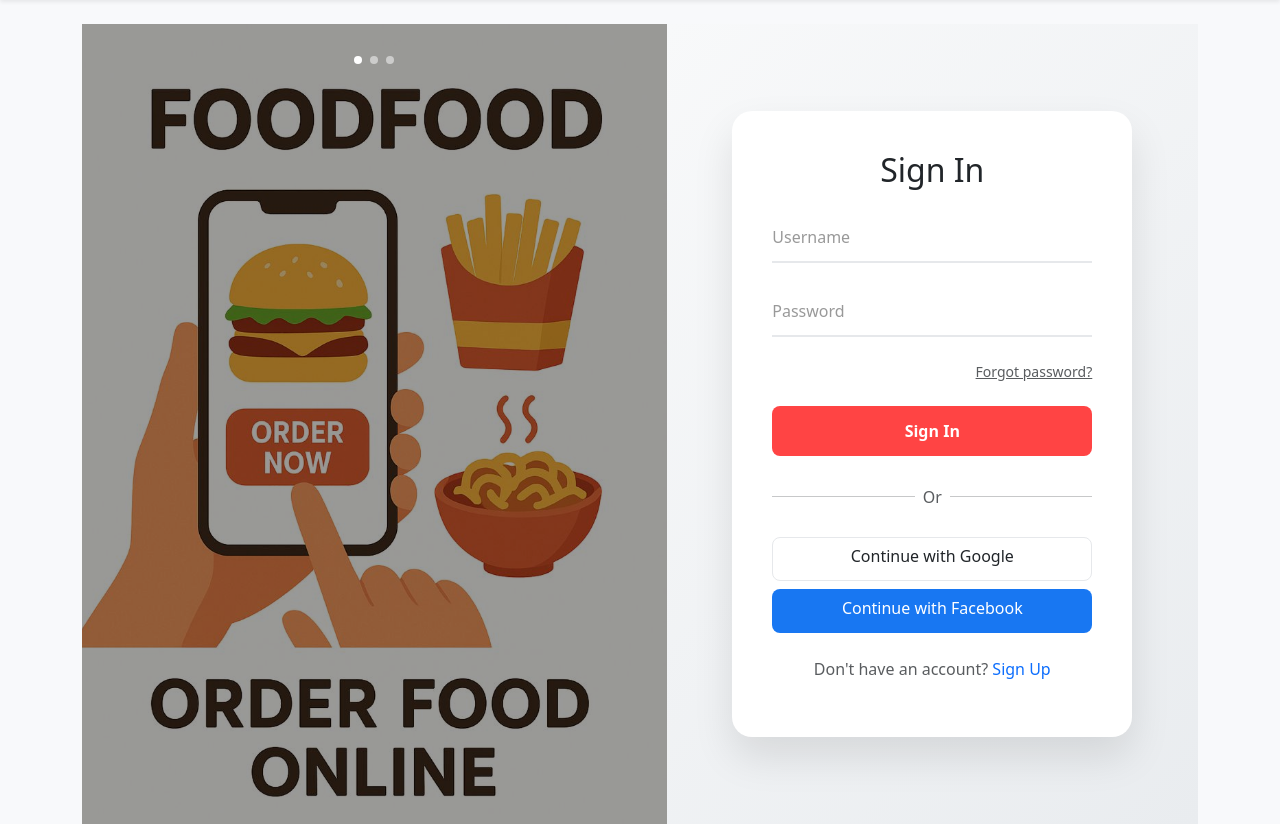
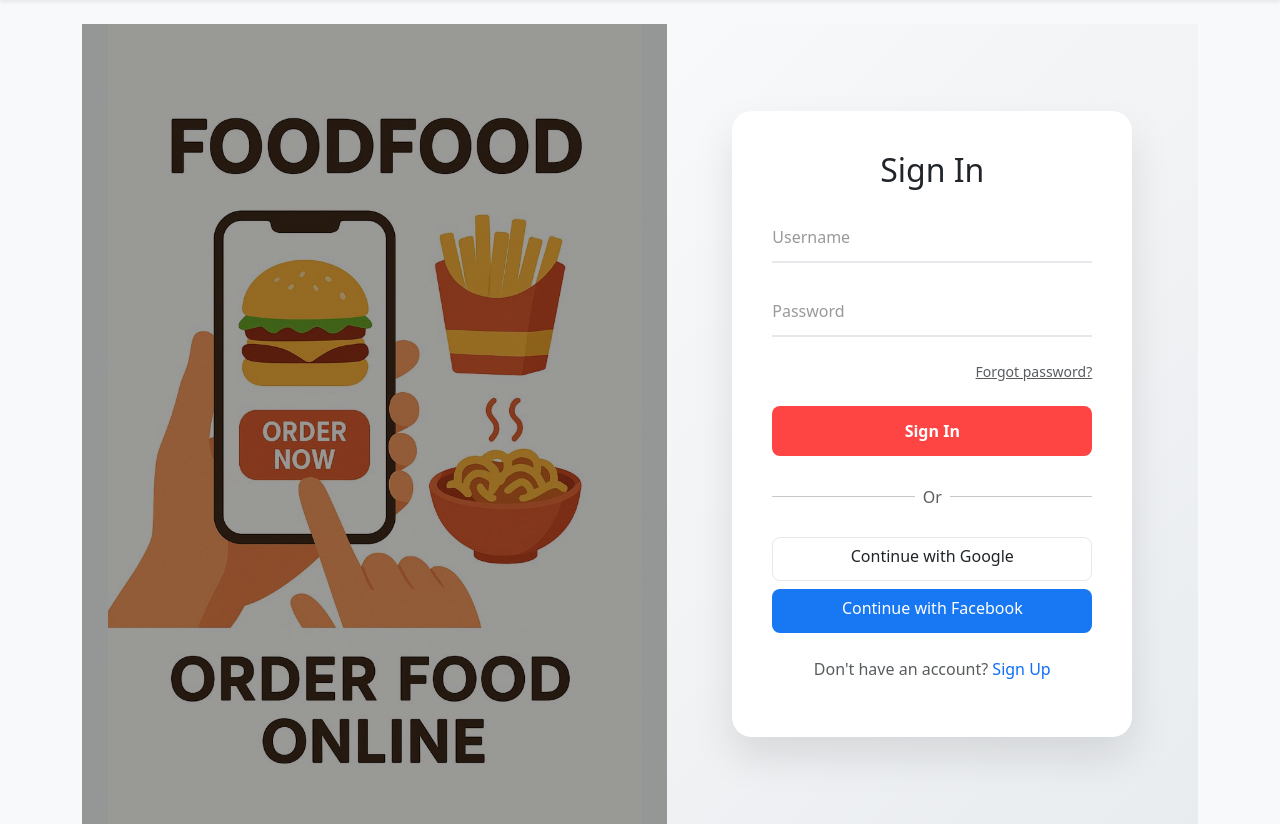
Before and after one commit to Sara24o/food.food, a Django app: page /accounts/login/ in a window 1280 px wide. Shown: the part 56-880 px from the top of the page. Run offline with Django 5.2, Linux system fonts and the light colour scheme.

Commit message:
fix: login_image

```diff
--- a/foodfood/templates/registration/login.html
+++ b/foodfood/templates/registration/login.html
@@ -3,14 +3,8 @@
 {% block title %}Sign In{% endblock %}
 {% block content %}
 <div class="auth-split">
-  <div class="auth-left d-none d-md-block" style="background: url('{% static "images/auth-food.jpg" %}') center/cover no-repeat;">
+  <div class="auth-left d-none d-md-block" style="background: #f8f9fa url('{% static "images/auth-food.jpg" %}') center/contain no-repeat;">
     <div class="auth-left-content">
-
-      <div class="auth-pagination">
-        <div class="dot active"></div>
-        <div class="dot"></div>
-        <div class="dot"></div>
-      </div>
     </div>
   </div>
   <div class="auth-right">
```
Also changed, not shown: foodfood/templates/accounts/signup.html (+1 -7 lines), 1 other file.
